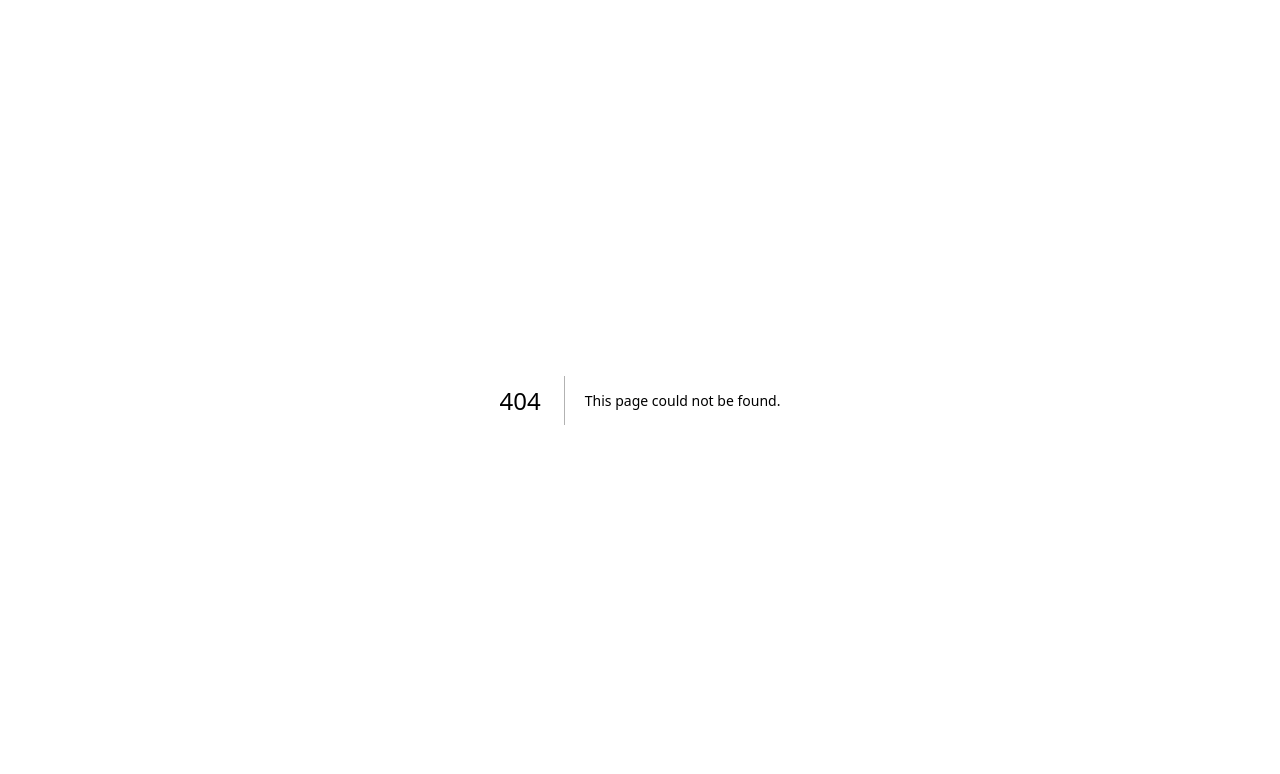
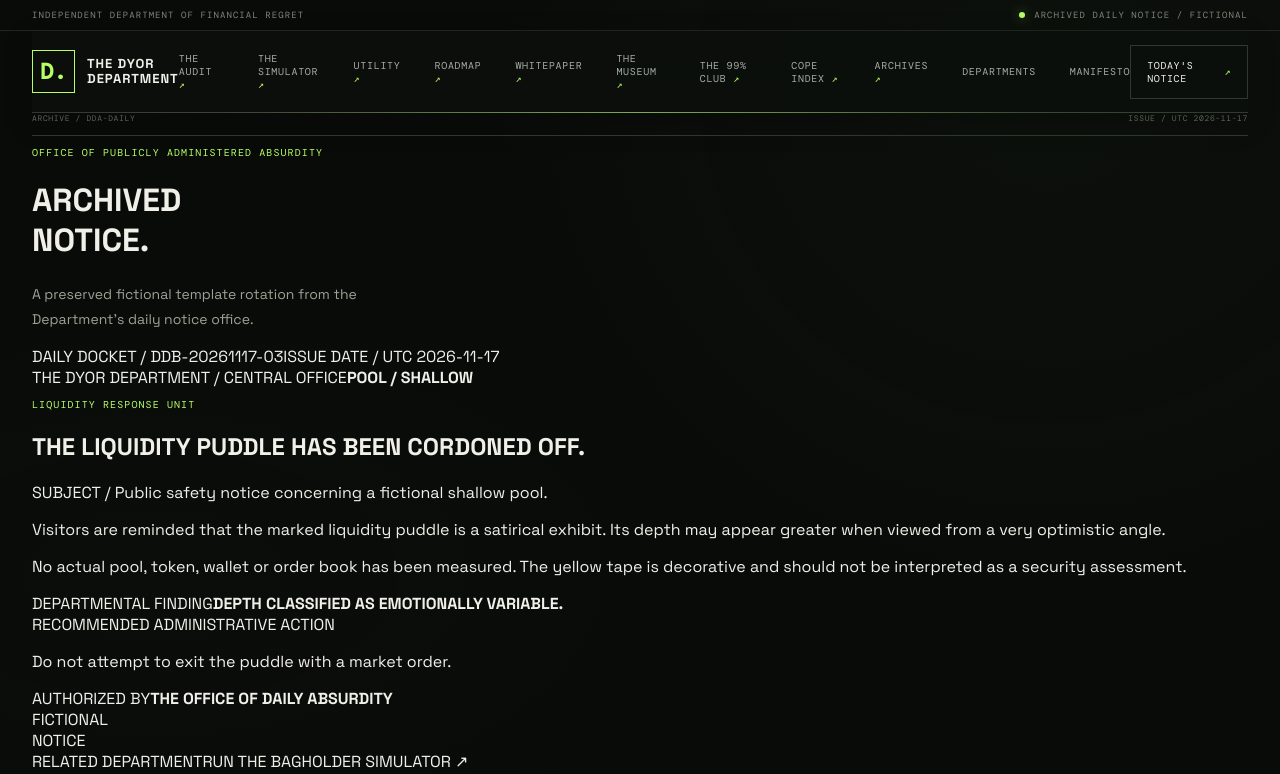
Before and after one commit to safherofficial/weird, a Next.js app: page /daily-office/archive/2026-11-17 in a window 1280 px wide. Before the commit this address had no page. Shown: the top 774 px of the page. Built offline with nearby package versions, Linux system fonts and the light colour scheme.

Commit message:
feat(u14): add shareable archived daily notice routes

```diff
--- /dev/null
+++ b/app/daily-office/archive/[date]/page.tsx
@@ -0,0 +1,64 @@
+import type { Metadata } from "next";
+import { notFound } from "next/navigation";
+import DepartmentHeader from "../../../components/department-header";
+import DepartmentFooter from "../../../components/department-footer";
+import DailyNoticeView from "../../daily-notice-view";
+import { buildDailyNotice, isValidUtcDate } from "../../daily-engine";
+
+type DailyArchivePageProps = {
+  params: Promise<{ date: string }>;
+};
+
+export async function generateMetadata({ params }: DailyArchivePageProps): Promise<Metadata> {
+  const { date } = await params;
+  if (!isValidUtcDate(date)) {
+    return {
+      title: "Unrecognized Daily Notice",
+      robots: { index: false, follow: false },
+    };
+  }
+  const notice = buildDailyNotice(date);
+  const title = notice.headline + " | DAILY DEPARTMENTAL ABSURDITY";
+  const description = notice.subject + " " + notice.finding;
+  const route = "/daily-office/archive/" + date;
+  const image = route + "/opengraph-image";
+  return {
+    title,
+    description,
+    alternates: { canonical: route },
+    robots: { index: false, follow: true },
+    openGraph: {
+      title,
+      description,
+      type: "article",
+      url: route,
+      images: [{ url: image, width: 1200, height: 630, alt: "Fictional Department daily notice for " + date }],
+    },
+    twitter: {
+      card: "summary_large_image",
+      title,
+      description,
+      images: [image],
+    },
+  };
+}
+
+export default async function DailyArchivePage({ params }: DailyArchivePageProps) {
+  const { date } = await params;
+  if (!isValidUtcDate(date)) notFound();
+  const notice = buildDailyNotice(date);
+
+  return (
+    <main className="audit-page daily-office-page" id="main-content">
+      <DepartmentHeader activeSection="daily" statusMessage="ARCHIVED DAILY NOTICE / FICTIONAL" ctaHref="/daily-office" ctaLabel="TODAY'S NOTICE" />
+      <header className="daily-office-intro shell">
+        <div className="audit-intro__meta"><span>ARCHIVE / DDA-DAILY</span><span>ISSUE / UTC {date}</span></div>
+        <p className="eyebrow">OFFICE OF PUBLICLY ADMINISTERED ABSURDITY</p>
+        <h1>ARCHIVED<br /><span>NOTICE.</span></h1>
+        <p className="audit-intro__lead">A preserved fictional template rotation from the Department's daily notice office.</p>
+      </header>
+      <DailyNoticeView notice={notice} isArchive />
+      <DepartmentFooter message={["THE ARCHIVED NOTICE HAS BEEN OPENED.", "THE ARCHIVE CONTAINS FICTION, NOT CURRENT EVENTS."]} />
+    </main>
+  );
+}
```
